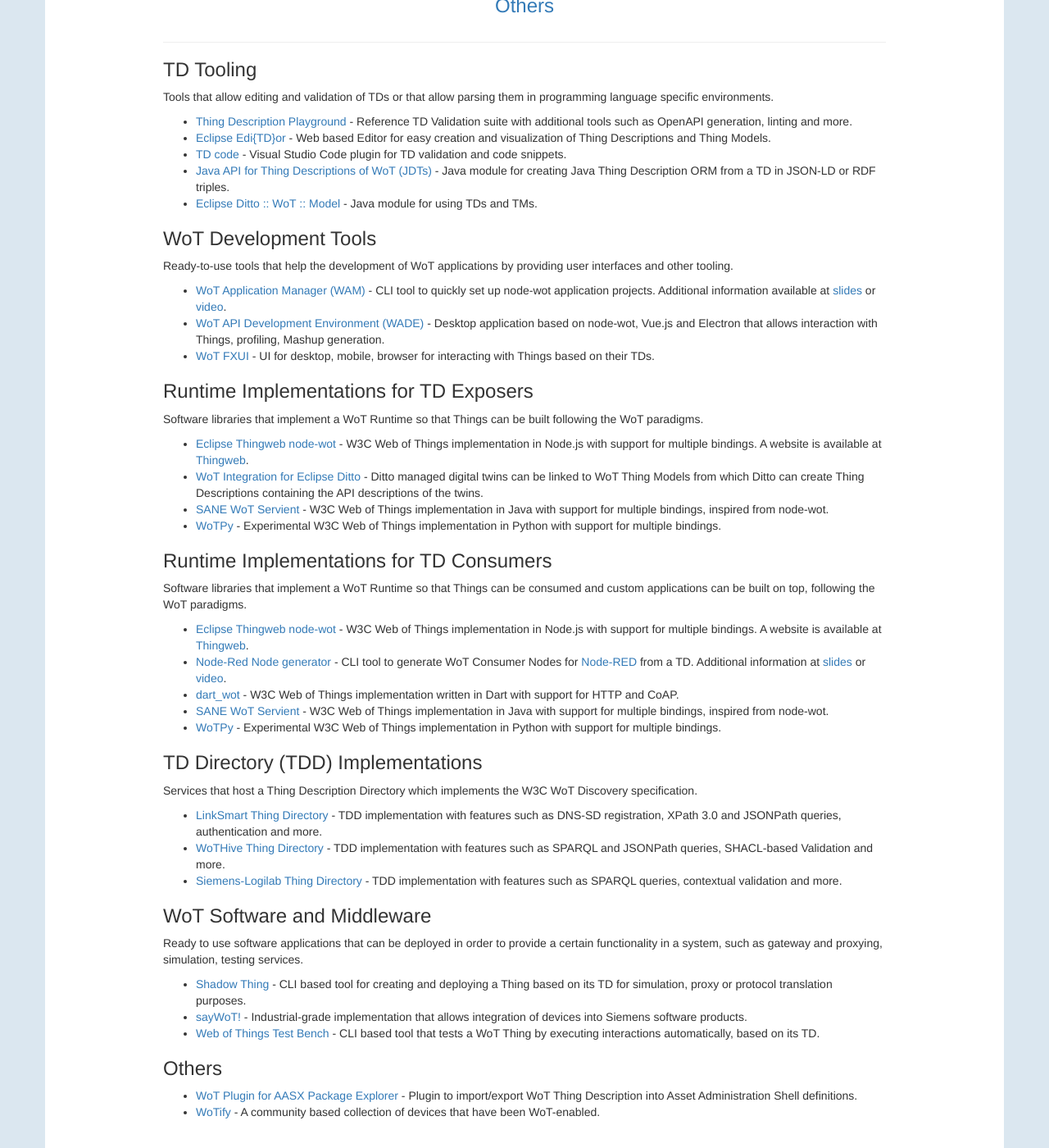
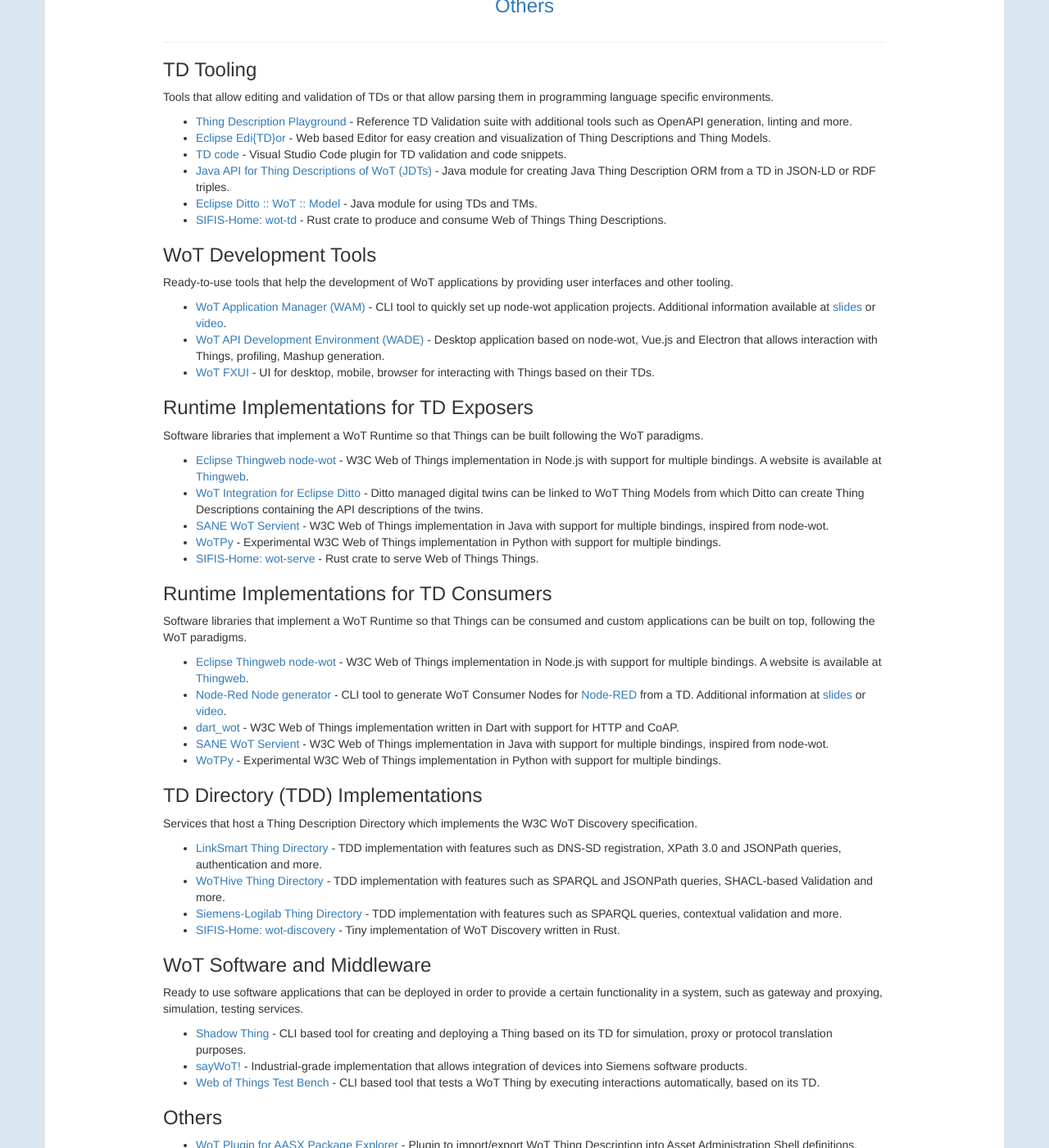
Before and after one commit to w3c/wot-marketing, a Jekyll site: the page built from docs/developers/index.html, in a window 1280 px wide and 1400 px high, scrolled down 774 px. Shown: the whole window at 82% size. Built offline with Jekyll 4.4.1, drawn with Linux system fonts in a browser that asks for light colours; nearby versions of some CDN libraries; comment, search, counter and statistics services are not loaded.

Commit message:
add sifis-home projects to developer related tools

```diff
--- a/docs/developers/index.html
+++ b/docs/developers/index.html
@@ -463,6 +463,9 @@
 				Model</a>
 			- Java module for using TDs and TMs.
 		</li>
+		<li><a href="https://github.com/sifis-home/wot-td" target="_blank">SIFIS-Home: wot-td</a>
+			- Rust crate to produce and consume Web of Things Thing Descriptions.
+		</li>
 
 	</ul>
 
@@ -520,6 +523,10 @@
 			<a href="https://github.com/agmangas/wot-py" target="_blank">WoTPy</a>
 			- Experimental W3C Web of Things implementation in Python with support for multiple bindings.
 		</li>
+		<li>
+			<a href="https://github.com/sifis-home/wot-serve" target="_blank">SIFIS-Home: wot-serve</a>
+			- Rust crate to serve Web of Things Things.
+		</li>
 	</ul>
 
 	<h3 id="runtime-consume">Runtime Implementations for TD Consumers</h3>
@@ -570,6 +577,10 @@
 			<a href="https://2021.semweb.pro/presentations/siemens-feedback-on-implementing-a-thing-description-repository-using-a-sparql-endpoint/" target="_blank">Siemens-Logilab Thing Directory</a>
 			- TDD implementation with features such as SPARQL queries, contextual validation and more.
 		</li>
+		<li>
+			<a href="https://github.com/sifis-home/wot-discovery" target="_blank">SIFIS-Home: wot-discovery</a>
+			- Tiny implementation of WoT Discovery written in Rust.
+		</li>
 	</ul>
 
 	<h3 id="software">WoT Software and Middleware</h3>
```
